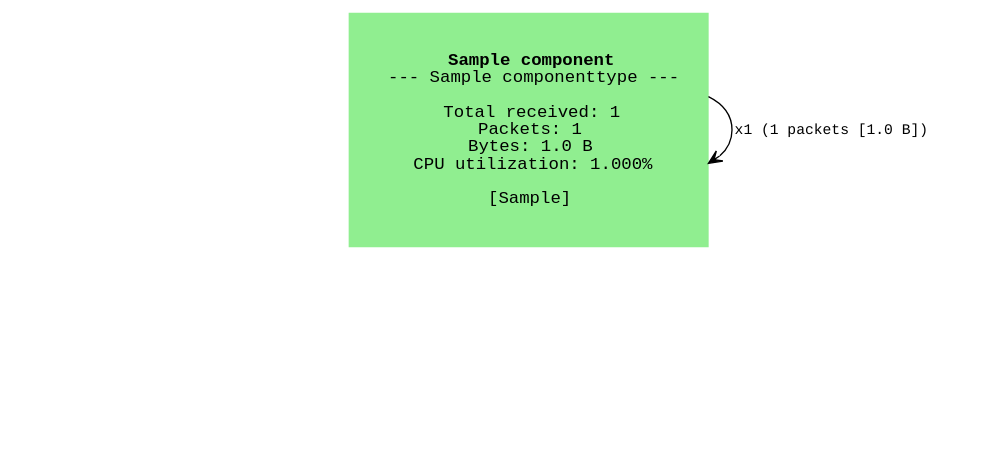
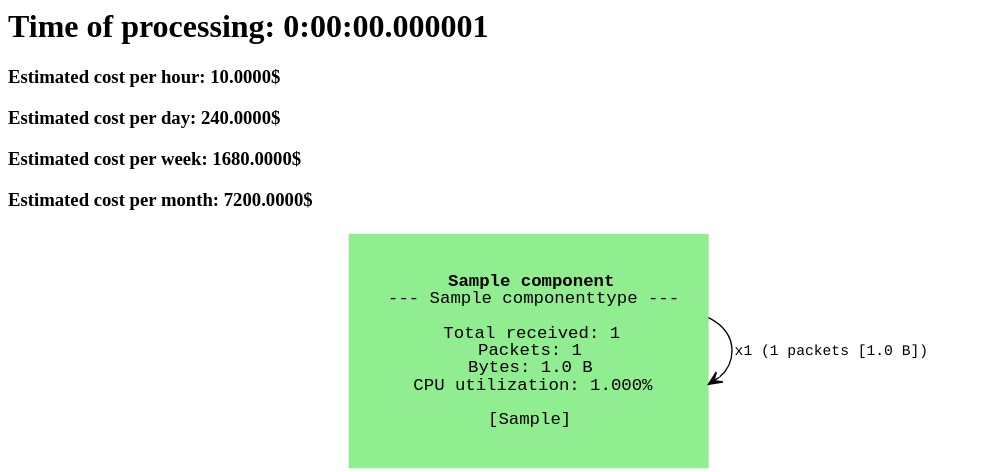
Before and after one commit to DanielSzarek/price-my-cloud, a Django app: a page that uses price-my-cloud/price_my_cloud/src/node/templates/node_graph.html in a window 1280 px wide. Shown: the top 472 px of the page, without its empty margins (0-981 px from the left). Run offline with Django 4.2, Linux system fonts and the light colour scheme; tables that the repository leaves empty hold one stand-in row (values such as "Sample post"); parts of the project's set-up code (start-up, migrations or seed data) failed here and were passed over; some libraries are stand-ins or nearby versions.

Commit message:
Add estimated costs calculation

```diff
--- a/price-my-cloud/price_my_cloud/src/node/forms.py
+++ b/price-my-cloud/price_my_cloud/src/node/forms.py
@@ -5,6 +5,7 @@ from node import models as node_models
 
 class NodeCreationForm(forms.Form):
     node_name = forms.CharField(max_length=255)
+    time_of_processing = forms.DurationField()
     file_field = forms.FileField(
         widget=forms.ClearableFileInput(attrs={"multiple": True}), required=False
     )
@@ -16,7 +17,7 @@ class ComponentModelForm(BSModalModelForm):
         label="Select type of component",
         queryset=node_models.ComponentType.objects.all().order_by("name"),
     )
-    duration_of_operating = forms.DurationField(label="Duration of component operating")
+    # duration_of_operating = forms.DurationField(label="Duration of component operating")
     hidden = forms.BooleanField(label="Hide component?", required=False)
 
     class Meta:
--- a/price-my-cloud/price_my_cloud/src/node/graph.py
+++ b/price-my-cloud/price_my_cloud/src/node/graph.py
@@ -5,8 +5,8 @@ from node import models as node_models
 from aws.enums import FlowLogsAction
 from node.utils import convert_bytes
 
-CPU_UTILIZATION_WARNING = 50
-CPU_UTILIZATION_CRITICAL = 80
+CPU_UTILIZATION_WARNING = 40
+CPU_UTILIZATION_CRITICAL = 70
 
 
 class NodeGraph:
--- a/price-my-cloud/price_my_cloud/src/node/models.py
+++ b/price-my-cloud/price_my_cloud/src/node/models.py
@@ -19,6 +19,7 @@ class Node(TimeStampedModel):
         max_length=255,
         unique=True,
     )
+    time_of_processing = models.DurationField(null=True)
 
     def __str__(self):
         return self.name
@@ -80,3 +81,13 @@ class Connection(TimeStampedModel):
 
     def __str__(self):
         return f"From {self.from_component} to {self.to_component}"
+
+
+class InstanceCost(TimeStampedModel):
+    instance_type = models.CharField(max_length=255)
+    cost_per_hour = models.DecimalField(
+        max_digits=7, decimal_places=4, default=Decimal(0)
+    )
+
+    def __str__(self):
+        return f"{self.instance_type}: {self.cost_per_hour}$"
--- a/price-my-cloud/price_my_cloud/src/node/templates/node_graph.html
+++ b/price-my-cloud/price_my_cloud/src/node/templates/node_graph.html
@@ -1,4 +1,9 @@
 {% block content %}
+    <h1>Time of processing: {{ node.time_of_processing }}</h1>
+    <h3>Estimated cost per hour: {{ cost_per_hour }}$</h3>
+    <h3>Estimated cost per day: {{ cost_per_day }}$</h3>
+    <h3>Estimated cost per week: {{ cost_per_week }}$</h3>
+    <h3>Estimated cost per month: {{ cost_per_month }}$</h3>
     <div class="container" style="text-align: center">
         <div>{{ svg|safe }}</div>
     </div>
--- a/price-my-cloud/price_my_cloud/src/node/views.py
+++ b/price-my-cloud/price_my_cloud/src/node/views.py
@@ -11,6 +11,7 @@ from django.shortcuts import render
 from django.views.generic.edit import FormView
 from node import forms as node_forms
 from bootstrap_modal_forms.generic import BSModalUpdateView
+from collections import Counter
 
 
 class Home(View):
@@ -38,6 +39,7 @@ class NodeCreationView(FormView):
             node = node_models.Node.objects.create(
                 name=form.cleaned_data["node_name"],
                 slug=slugify(form.cleaned_data["node_name"]),
+                time_of_processing=form.cleaned_data["time_of_processing"],
             )
             for file in files:
                 aws_utils.handle_uploaded_file(node, file)
@@ -66,6 +68,20 @@ class NodeDetailsView(View):
 class NodeGraphView(View):
     def get(self, request, *args, **kwargs):
         node = node_models.Node.objects.get(slug=kwargs.get("slug"))
+        instance_types = node.component_set.filter(hidden=False).values_list(
+            "instance_type", flat=True
+        )
+        instance_types_amounts = Counter(instance_types)
+        cost_per_hour = 0
+        for instance_type, amount in instance_types_amounts.items():
+            cost = node_models.InstanceCost.objects.get(
+                instance_type=instance_type
+            ).cost_per_hour
+            cost_per_hour += cost * amount
+        cost_per_day = cost_per_hour * 24
+        cost_per_week = cost_per_day * 7
+        cost_per_month = cost_per_day * 30
+
         graph = node_graph.NodeGraph(node)
         return render(
             request,
@@ -73,6 +89,10 @@ class NodeGraphView(View):
             {
                 "node": node,
                 "svg": graph.get_svg_graph,
+                "cost_per_hour": cost_per_hour,
+                "cost_per_day": cost_per_day,
+                "cost_per_week": cost_per_week,
+                "cost_per_month": cost_per_month,
             },
         )
 
```
Also changed, not shown: price-my-cloud/price_my_cloud/src/aws/utils.py (+0 -7 lines), price-my-cloud/price_my_cloud/src/node/admin.py (+9 -0 lines), price-my-cloud/price_my_cloud/src/node/migrations/0015_node_time_of_processing.py (added), price-my-cloud/price_my_cloud/src/node/migrations/0016_instancecost.py (added), price-my-cloud/price_my_cloud/src/node/migrations/0017_rename_cost_per_hour_instancecost_cost_per_hour.py (added).
